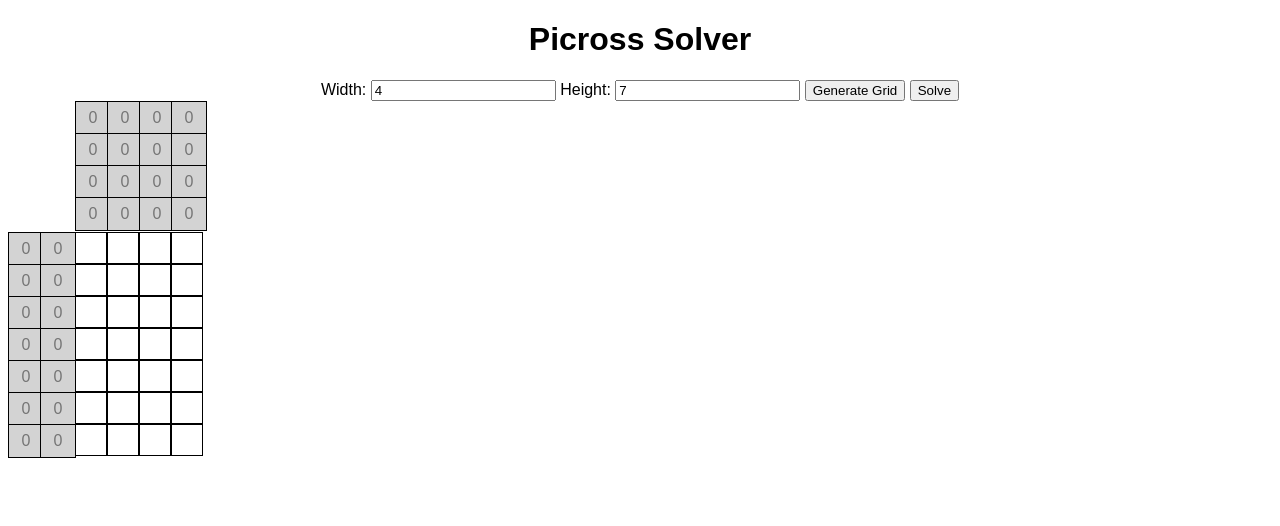
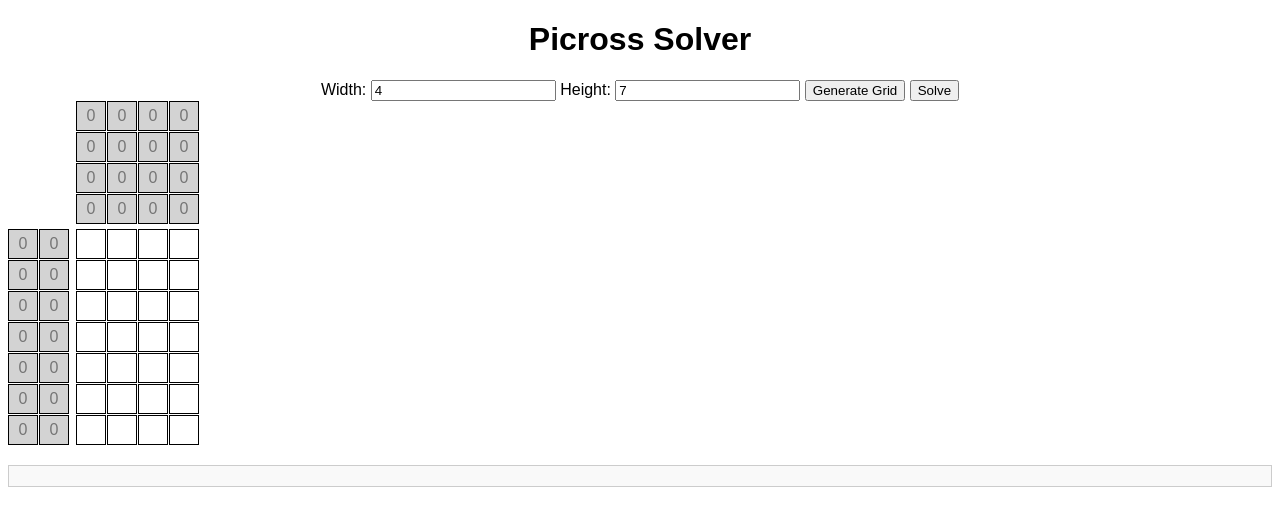
Before and after one commit to joaocosta21/nonogramsolver, a Django app: page / in a window 1280 px wide. Shown: the top 526 px of the page. Run offline with Django 5.2, Linux system fonts and the light colour scheme.

Commit message:
site changes

```diff
--- a/picross_solver/solver/static/solver/css/stylessss.css
+++ b/picross_solver/solver/static/solver/css/stylessss.css
@@ -16,8 +16,9 @@ body {
 #top-hints {
     display: grid;
     grid-template-columns: repeat(var(--grid-width), 30px); /* Match the grid columns */
-    gap: 2px; /* Match the gap in the grid */
+    gap: 1px; /* Match the gap in the grid */
     grid-column: 2; /* Ensure top hints are in the same column as the grid */
+    width: fit-content; /* Ensure the width matches the grid */
 }
 
 /* Side hints (row hints) */
@@ -25,16 +26,19 @@ body {
     display: grid;
     grid-auto-flow: row;
     justify-self: end; /* Align side hints to the left */
-    gap: 2px; /* Match the gap in the grid */
+    gap: 1px; /* Match the gap in the grid */
     grid-row: 2; /* Ensure side hints are in the same row as the grid */
+    margin-right: 2px; /* Add 2px space between side hints and grid */
 }
 
 /* The grid itself */
 #grid {
     display: grid;
-    gap: 2px;
+    gap: 1px;
+    grid-template-columns: repeat(var(--grid-width), 30px); /* Match the top hints columns */
     grid-column: 2; /* Ensure grid is in the same column as the top hints */
     grid-row: 2; /* Ensure grid is in the same row as the side hints */
+    width: fit-content; /* Ensure the width matches the top hints */
 }
 
 .cell, .hint-input {
@@ -46,6 +50,7 @@ body {
     display: flex;
     align-items: center;
     justify-content: center;
+    box-sizing: border-box; /* Include border in width/height calculations */
 }
 
 .filled {
@@ -57,7 +62,30 @@ body {
     background: white;
 }
 
+.zero-percent {
+    background: grey; /* Grey background for empty cells */
+    color: white; /* White text for "0%" */
+    font-size: 12px; /* Smaller font size for the percentage */
+}
+
 .hint-input {
     background: lightgray;
     font-size: 16px;
 }
+
+.uncertain {
+    font-size: 10px; /* Smaller font size */
+    display: flex;
+    align-items: center;
+    justify-content: center;
+    background-color: lightyellow; /* Optional: Highlight uncertain cells */
+}
+
+#status-box {
+    margin-top: 20px;
+    padding: 10px;
+    border: 1px solid #ccc;
+    background-color: #f9f9f9;
+    font-size: 16px;
+    text-align: center;
+}
--- a/picross_solver/solver/static/solver/js/scriptssss.js
+++ b/picross_solver/solver/static/solver/js/scriptssss.js
@@ -1,4 +1,29 @@
+let currentCertainBoard = [];
+let currentProbabilityBoard = [];
+let currentRowHints = [];
+let currentColHints = [];
+let previousRowHints = []; // Track previous row hints
+let previousColHints = []; // Track previous column hints
+let isSolved = false; // Flag to track if the puzzle is solved
+
+function resetState() {
+    // Clear all variables
+    currentCertainBoard = [];
+    currentProbabilityBoard = [];
+    currentRowHints = [];
+    currentColHints = [];
+
+    // Clear the grid and status box
+    const grid = document.getElementById("grid");
+    grid.innerHTML = "";
+    updateStatus("");
+}
+
 function generateGrid() {
+    resetState();
+    previousRowHints = []; // Reset previous row hints
+    previousColHints = []; // Reset previous column hints
+
     const width = parseInt(document.getElementById("width").value);
     const height = parseInt(document.getElementById("height").value);
     const grid = document.getElementById("grid");
@@ -44,6 +69,9 @@ function generateGrid() {
         }
     }
 
+    // Initialize currentCertainBoard
+    currentCertainBoard = Array.from({ length: height }, () => Array.from({ length: width }, () => '?'));
+
     // Create the main grid
     for (let i = 0; i < height; i++) {
         for (let j = 0; j < width; j++) {
@@ -54,6 +82,75 @@ function generateGrid() {
     }
 }
 
+function drawGrid(certainBoard, probabilityBoard) {
+    const grid = document.getElementById("grid");
+    grid.innerHTML = ""; // Clear the grid before redrawing
+    currentCertainBoard = certainBoard;
+    currentProbabilityBoard = probabilityBoard;
+
+    certainBoard.forEach((row, i) => {
+        row.forEach((cell, j) => {
+            const div = document.createElement("div");
+            div.classList.add("cell");
+
+            if (cell === '#') {
+                div.classList.add("filled"); // Filled cells
+            } else if (cell === '.') {
+                div.classList.add("empty", "zero-percent"); // Empty cells with 0% probability
+            } else if (cell === '?') {
+                div.classList.add("uncertain"); // Uncertain cells
+                const probFilled = (probabilityBoard[i][j]['#'] * 100).toFixed(2);
+                div.textContent = `${(probFilled / 100).toFixed(2)}`; // Display probability
+
+                // Add click event to uncertain cells
+                div.addEventListener("click", () => markCellAsCertain(i, j));
+            }
+
+            grid.appendChild(div);
+        });
+    });
+}
+
+function markCellAsCertain(row, col) {
+    console.log(`Clicked cell at row: ${row}, col: ${col}`); // Debugging log
+
+    // Ask the user to mark the cell as filled or empty
+    const choice = prompt("Mark this cell as:\n1. Filled (#)\n2. Empty (.)");
+    if (choice === '1') {
+        currentCertainBoard[row][col] = '#';
+        console.log(`User chose to mark cell (${row}, ${col}) as Filled (#)`); // Print user's choice
+    } else if (choice === '2') {
+        currentCertainBoard[row][col] = '.';
+        console.log(`User chose to mark cell (${row}, ${col}) as Empty (.)`); // Print user's choice
+    } else {
+        alert("Invalid choice. Please try again.");
+        return;
+    }
+
+    isSolved = false; // The puzzle is no longer solved
+    solvePuzzle(); // Re-solve the puzzle with the updated certain board
+}
+
+function updateStatus(message) {
+    const statusBox = document.getElementById("status-box");
+    statusBox.textContent = message;
+}
+
+function arraysEqual(a, b) {
+    if (a === b) return true;
+    if (a == null || b == null) return false;
+    if (a.length !== b.length) return false;
+
+    for (let i = 0; i < a.length; i++) {
+        if (Array.isArray(a[i]) && Array.isArray(b[i])) {
+            if (!arraysEqual(a[i], b[i])) return false;
+        } else if (a[i] !== b[i]) {
+            return false;
+        }
+    }
+    return true;
+}
+
 async function solvePuzzle() {
     const width = parseInt(document.getElementById("width").value);
     const height = parseInt(document.getElementById("height").value);
@@ -61,11 +158,10 @@ async function solvePuzzle() {
     const rowHintsInputs = document.querySelectorAll("#side-hints input");
     const colHintsInputs = document.querySelectorAll("#top-hints input");
 
-    // Calculate the number of hint inputs per row/column
     const maxRowHints = Math.ceil(width / 2);
     const maxColHints = Math.ceil(height / 2);
 
-    // Parse row hints into arrays
+    // Parse row hints
     const rowHints = [];
     for (let i = 0; i < height; i++) {
         const hints = [];
@@ -78,14 +174,12 @@ async function solvePuzzle() {
         rowHints.push(hints);
     }
 
-    // Parse column hints into arrays
+    // Parse column hints
     const colHints = [];
     for (let j = 0; j < width; j++) {
         const hints = [];
-        console.log(hints);
         for (let i = 0; i < maxColHints; i++) {
-            console.log(i, j);
-            const value = colHintsInputs[i * width + j].value.trim(); // Corrected indices
+            const value = colHintsInputs[i * width + j].value.trim();
             if (value) {
                 hints.push(parseInt(value));
             }
@@ -93,28 +187,57 @@ async function solvePuzzle() {
         colHints.push(hints);
     }
 
+    // Check if hints have changed
+    const hintsChanged = !arraysEqual(rowHints, previousRowHints) || !arraysEqual(colHints, previousColHints);
+
+    if (hintsChanged) {
+        // Reset the grid and state if hints have changed
+        resetState();
+        updateStatus("Solving..."); // Update status to indicate solving is in progress
+    }
+
+    // Update previous hints
+    previousRowHints = rowHints;
+    previousColHints = colHints;
+
+    // Initialize currentCertainBoard if it's empty
+    if (!currentCertainBoard.length) {
+        currentCertainBoard = Array.from({ length: height }, () => Array.from({ length: width }, () => '?'));
+    }
+
     // Send data to the API
-    const response = await fetch('https://nonogramsolver.onrender.com/api/solve/', {
-        method: 'POST',
-        headers: { 'Content-Type': 'application/json' },
-        body: JSON.stringify({ rows: height, cols: width, row_hints: rowHints, col_hints: colHints })
-    });
+    try {
+        const response = await fetch('http://127.0.0.1:8002/api/solve/', {
+            method: 'POST',
+            headers: { 'Content-Type': 'application/json' },
+            body: JSON.stringify({
+                rows: height,
+                cols: width,
+                row_hints: rowHints,
+                col_hints: colHints,
+                certain_board: currentCertainBoard // Send the current certain board
+            })
+        });
 
-    const data = await response.json();
-    drawGrid(data.final_board);
+        const data = await response.json();
+        if (data.error) {
+            updateStatus(`Error: ${data.error}`);
+        } else if (data.total_solutions === 1) {
+            updateStatus("Puzzle solved!");
+            isSolved = true; // Set the flag to true
+            drawGrid(data.certain_board, data.probability_board); // Draw the solution
+        } else if (data.total_solutions > 1) {
+            updateStatus(`Multiple solutions found (${data.total_solutions}). Click on uncertain cells to mark them.`);
+            isSolved = false; // Set the flag to false
+            drawGrid(data.certain_board, data.probability_board); // Draw the possible solutions
+        } else {
+            updateStatus("No solutions found.");
+            isSolved = false; // Set the flag to false
+        }
+    } catch (error) {
+        updateStatus(`Error: ${error.message}`);
+        isSolved = false; // Set the flag to false
+    }
 }
 
-function drawGrid(board) {
-    const grid = document.getElementById("grid");
-    grid.innerHTML = "";
-    board.forEach(row => {
-        row.split('').forEach(cell => {
-            const div = document.createElement("div");
-            div.classList.add("cell", cell === '#' ? 'filled' : 'empty');
-            grid.appendChild(div);
-        });
-    });
-}
-
-
 generateGrid();
--- a/picross_solver/solver/templates/index.html
+++ b/picross_solver/solver/templates/index.html
@@ -16,11 +16,14 @@
 
         <div class="container">
             <div id="top-hints"></div> <!-- Column hints above the grid -->
-            <div></div> <!-- Empty space for alignment -->
             <div id="side-hints"></div> <!-- Row hints on the left -->
             <div id="grid"></div> <!-- The actual grid -->
         </div>
 
+        <div id="solution"></div>
+
+        <div id="status-box"></div>
+
         <script src="{% static 'solver/js/scriptssss.js' %}"></script>
     </body>
     </html>
```
Also changed, not shown: other parts of picross_solver/solver/static/solver/css/stylessss.css (+1 -1 lines).
